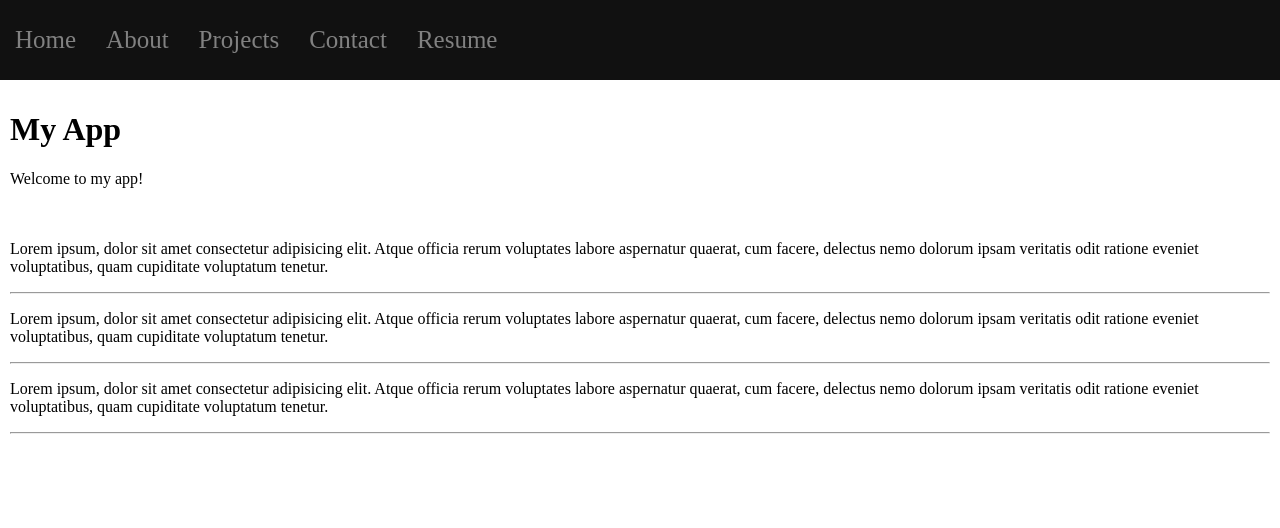
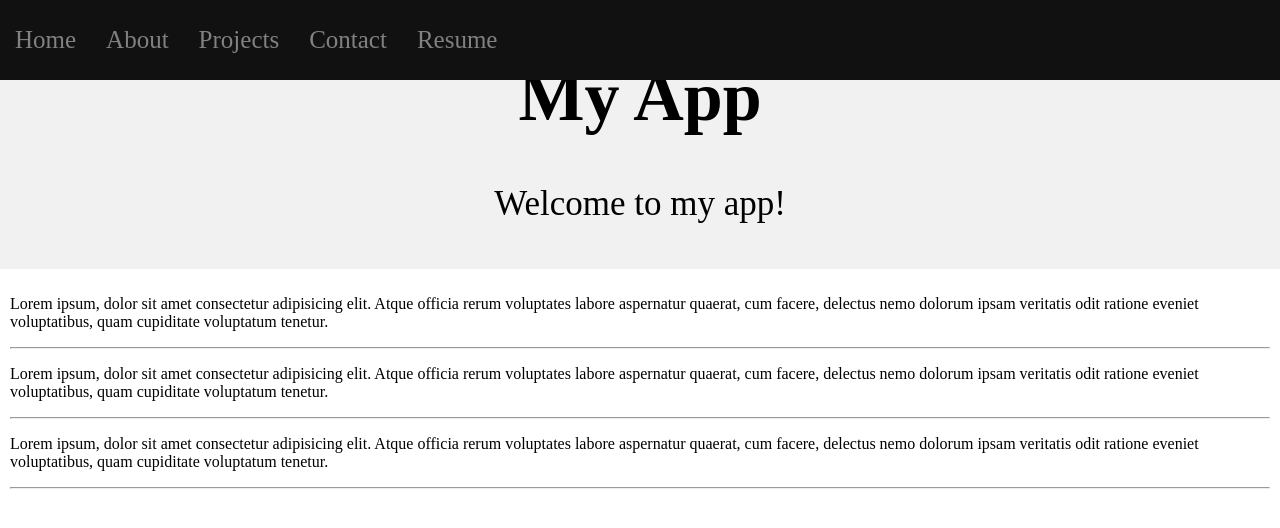
Before and after one commit to JavierLeal16/Portfolio, a React (Vite) app: page / in a window 1280 px wide. Shown: the top 528 px of the page. Built offline with nearby package versions, Linux system fonts and the light colour scheme.

Commit message:
Added styles to the Header component. Background color added. Font size increased.

```diff
--- a/src/App.css
+++ b/src/App.css
@@ -1,5 +1,11 @@
 body {
   margin: 0;
+}
+
+header {
+  background-color: #f1f1f1;
+  text-align: center;
+  font-size: 35px;
 }
 
 #navBar {
@@ -26,10 +32,6 @@ body {
   color: #f1f1f1;
 }
 
-header {
-  margin-top: 5em;
-}
-
 header,
 main {
   padding: 10px;
```
